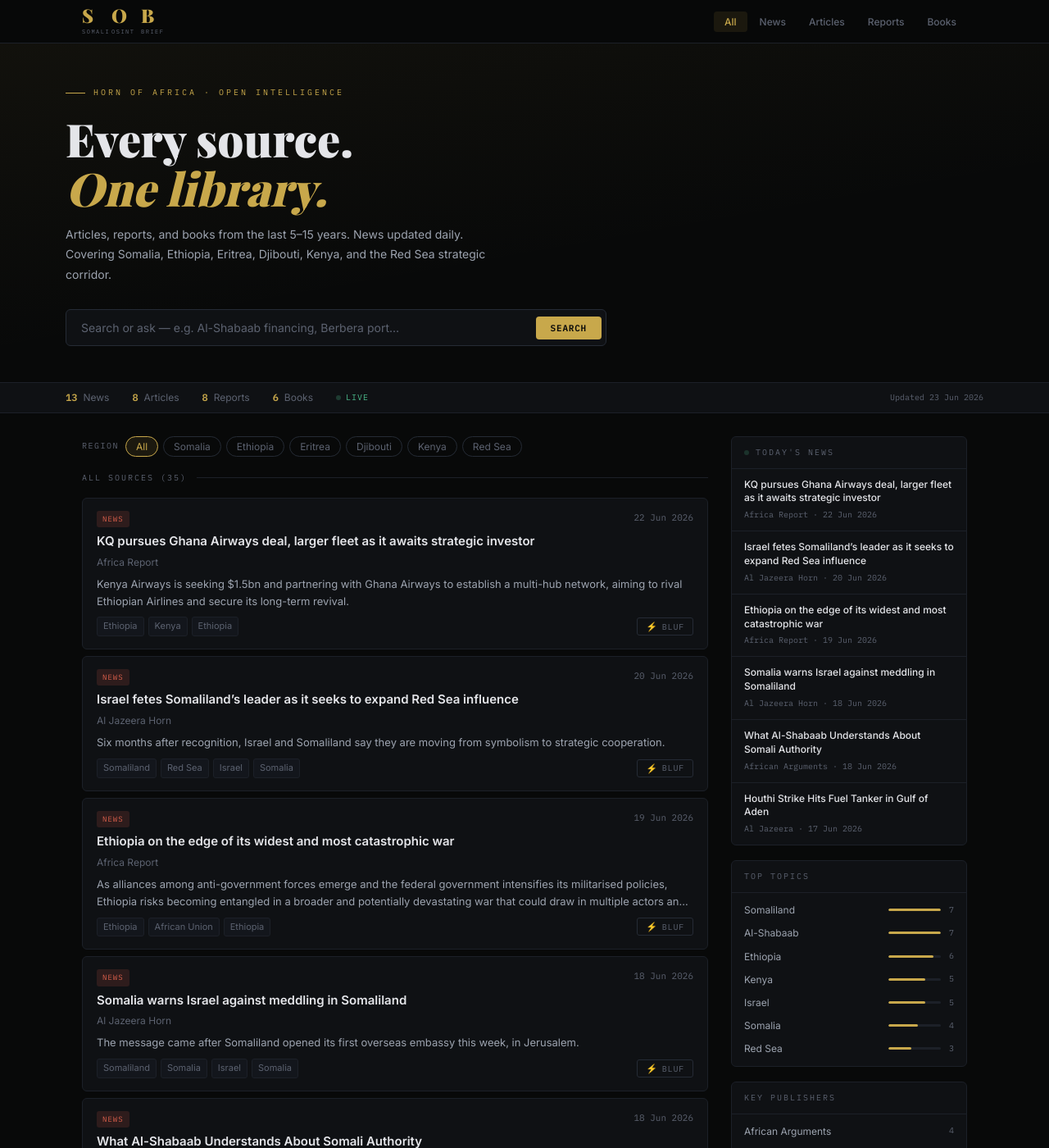
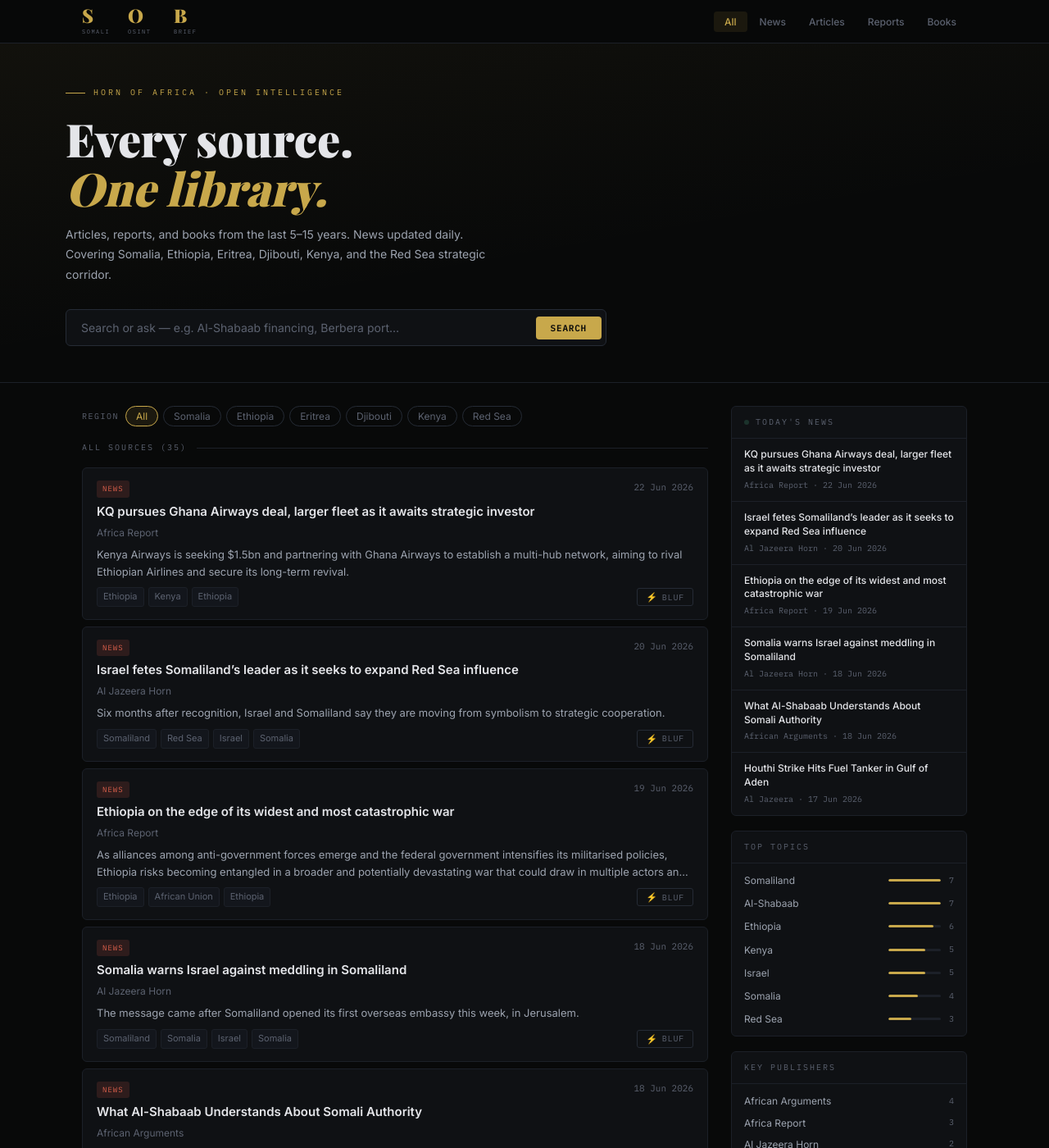
Before and after one commit to abdigh26/abdigh26.github.io, a Jekyll site: the page library/index.html, which Jekyll copies as it is, in a window 1280 px wide and 1400 px high. Shown: the whole window at 82% size. Built offline with Jekyll 4.4.1, drawn with Linux system fonts in a browser that asks for light colours; some web fonts are replaced.

Commit message:
Update index.html

```diff
--- a/library/index.html
+++ b/library/index.html
@@ -57,7 +57,7 @@
 }
 .logo-col {
   display: flex; flex-direction: column;
-  align-items: flex-start; min-width: 36px;
+  align-items: flex-start; width: 56px; flex-shrink: 0;
 }
 .logo-col-letter {
   font-family: 'Playfair Display', serif;
@@ -181,19 +181,7 @@
 .search-btn:hover { opacity: 0.85; }
 .search-btn:disabled { opacity: 0.45; cursor: not-allowed; }
 
-/* ─── STATS BAR ──────────────────────────────────────────── */
-.stats-bar {
-  background: var(--surface);
-  border-bottom: 1px solid var(--border);
-  padding: 8px 20px;
-}
-.stats-inner {
-  max-width: 1120px; margin: 0 auto;
-  display: flex; gap: 28px; align-items: center; flex-wrap: wrap;
-}
-.stat { display: flex; align-items: center; gap: 7px; font-size: 12px; }
-.stat-n { font-family: 'IBM Plex Mono', monospace; font-weight: 600; color: var(--accent); }
-.stat-l { color: var(--text-muted); }
+
 .live-pill {
   display: flex; align-items: center; gap: 6px;
   font-family: 'IBM Plex Mono', monospace;
@@ -516,17 +504,7 @@
   </div>
 </div>
 
-<!-- STATS -->
-<div class="stats-bar">
-  <div class="stats-inner">
-    <div class="stat"><span class="stat-n" id="sNews">—</span><span class="stat-l">News</span></div>
-    <div class="stat"><span class="stat-n" id="sArticles">—</span><span class="stat-l">Articles</span></div>
-    <div class="stat"><span class="stat-n" id="sReports">—</span><span class="stat-l">Reports</span></div>
-    <div class="stat"><span class="stat-n" id="sBooks">—</span><span class="stat-l">Books</span></div>
-    <div class="live-pill"><div class="live-dot"></div>Live</div>
-    <span class="updated-at" id="updatedAt"></span>
-  </div>
-</div>
+
 
 <!-- LAYOUT -->
 <div class="layout">
@@ -636,17 +613,7 @@
 }
 
 // ── STATS ──────────────────────────────────────────────────────────────────
-function updateStats() {
-  document.getElementById('sNews').textContent     = DB.news?.length || 0;
-  document.getElementById('sArticles').textContent = DB.articles?.length || 0;
-  document.getElementById('sReports').textContent  = DB.reports?.length || 0;
-  document.getElementById('sBooks').textContent    = DB.books?.length || 0;
-  if (DB.last_updated) {
-    const d = new Date(DB.last_updated);
-    document.getElementById('updatedAt').textContent =
-      'Updated ' + d.toLocaleDateString('en-GB', {day:'numeric',month:'short',year:'numeric'});
-  }
-}
+
 
 function allItems() {
   return [...(DB.news||[]), ...(DB.articles||[]), ...(DB.reports||[]), ...(DB.books||[])];
```
Also changed, not shown: other parts of library/index.html (+0 -1 lines).
